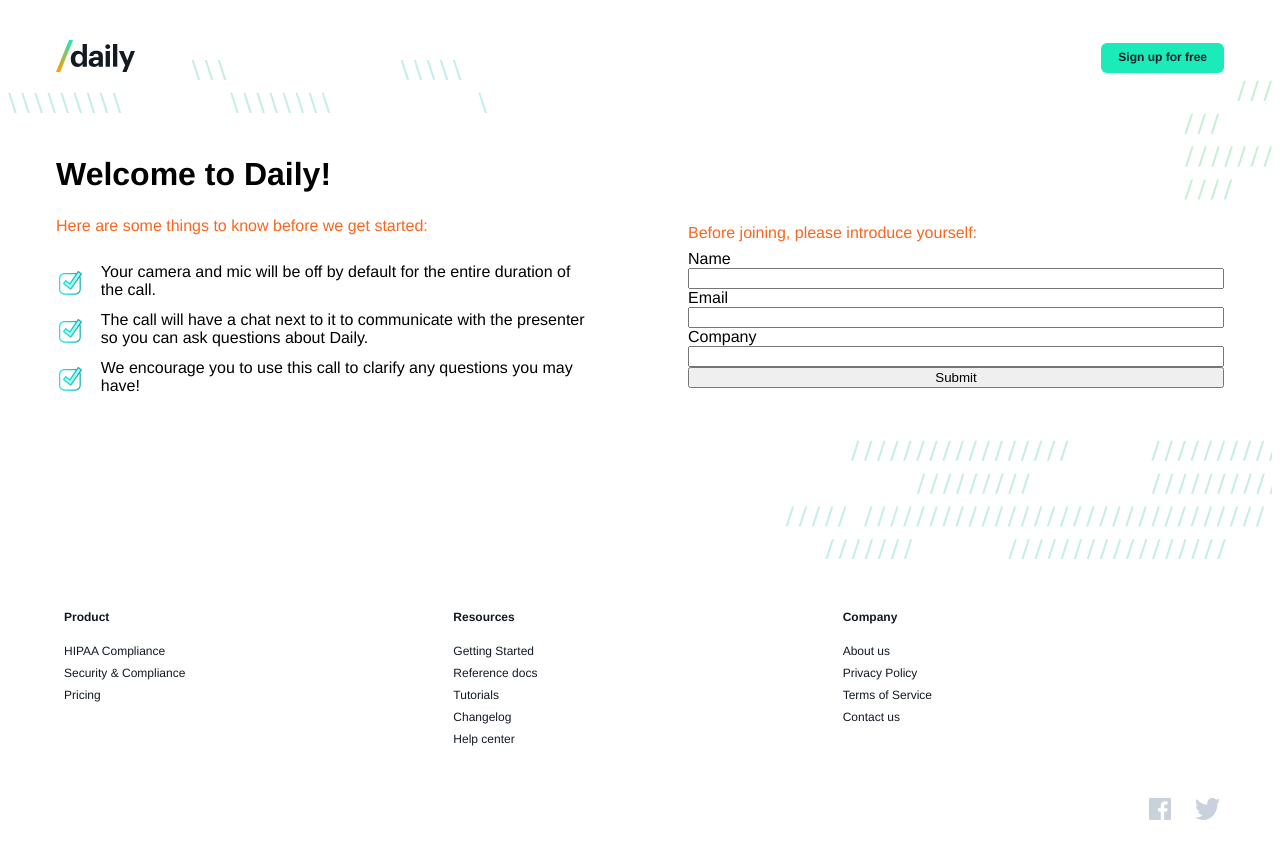
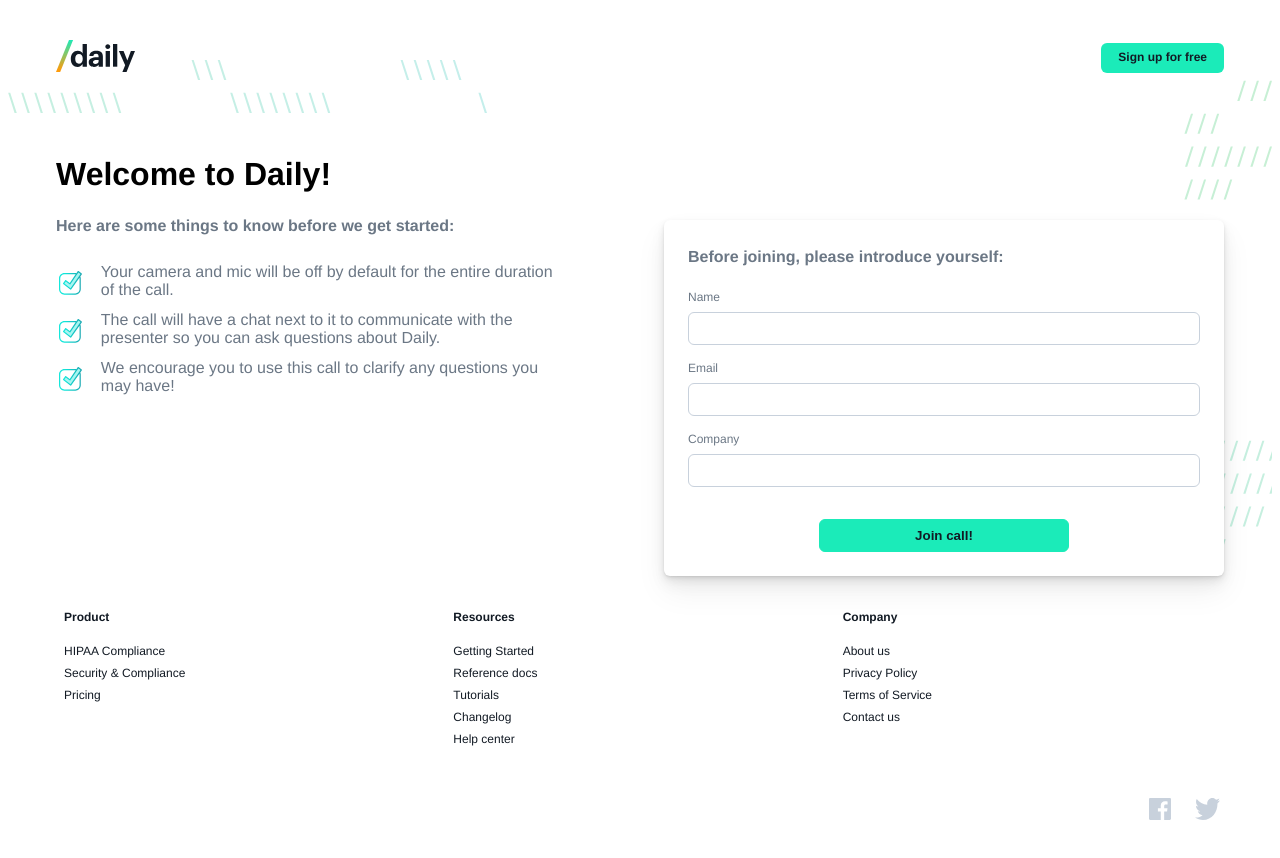
Before and after one commit to daily-demos/webinar, a React (Create React App) app: page /1 in a window 1280 px wide. Shown: the top 858 px of the page. Built offline with nearby package versions, Linux system fonts and the light colour scheme; no server answers; a web font is replaced by a local one.

Commit message:
styling updates'

```diff
--- a/src/components/text/BodyText.js
+++ b/src/components/text/BodyText.js
@@ -3,6 +3,7 @@
 
 const BodyText = styled.p`
   font-size: ${theme.fontSize.large};
+  color: ${theme.colors.greyDark};
   padding-top: 0.25rem;
   padding-bottom: 0.5rem;
   margin: 0;
--- a/src/views/WebinarCall.jsx
+++ b/src/views/WebinarCall.jsx
@@ -211,16 +211,14 @@
             </HintList>
           </SubContainer>
           <Form onSubmit={submitName}>
-            <InstructionText>
-              Before joining, please introduce yourself:
-            </InstructionText>
-            <label htmlFor="username">Name</label>
-            <input ref={inputRef} id="username" type="text" required />
-            <label htmlFor="email">Email</label>
-            <input ref={emailRef} id="email" type="text" required />
-            <label htmlFor="company">Company</label>
-            <input ref={companyRef} id="company" type="text" required />
-            <input type="submit" />
+            <FormHeader>Before joining, please introduce yourself:</FormHeader>
+            <Label htmlFor="username">Name</Label>
+            <Input ref={inputRef} id="username" type="text" required />
+            <Label htmlFor="email">Email</Label>
+            <Input ref={emailRef} id="email" type="text" required />
+            <Label htmlFor="company">Company</Label>
+            <Input ref={companyRef} id="company" type="text" required />
+            <SubmitButton type="submit" value="Join call!" />
           </Form>
         </WaitingRoom>
       )}
@@ -259,9 +257,6 @@
   }
 `;
 
-const InstructionText = styled(OrangeHeader)`
-  margin-top: 1rem;
-`;
 const HintList = styled.ul`
   list-style: none;
   padding-left: 0;
@@ -275,14 +270,56 @@
 `;
 
 const Form = styled.form`
-  margin-top: 3rem;
+  margin-top: 4rem;
   flex: 1;
   display: flex;
   flex-direction: column;
   margin-left: 3rem;
+  background-color: ${theme.colors.white};
+  border-radius: 6px;
+  box-shadow: 0 1px 2px rgba(0, 0, 0, 0.06), 0 2px 4px rgba(0, 0, 0, 0.06),
+    0 4px 8px rgba(0, 0, 0, 0.06), 0 8px 16px rgba(0, 0, 0, 0.06),
+    0 16px 32px rgba(0, 0, 0, 0.06);
+  padding: 1.5rem;
 
   @media (max-width: 996px) {
     margin-left: 0rem;
+  }
+`;
+
+const FormHeader = styled(BodyText)`
+  font-weight: 600;
+  color: ${theme.colors.greyDark};
+`;
+const InstructionText = styled(FormHeader)`
+  margin-top: 1rem;
+`;
+const Label = styled.label`
+  font-size: ${theme.fontSize.base};
+  color: ${theme.colors.greyDark};
+  margin-top: 1rem;
+  margin-bottom: 0.5rem;
+`;
+const Input = styled.input`
+  padding: 0.5rem;
+  border-radius: 6px;
+  border: 1px solid ${theme.colors.grey};
+`;
+const SubmitButton = styled.input`
+  padding: 0.5rem;
+  border-radius: 6px;
+  background-color: ${theme.colors.turquoise};
+  border: 1px solid ${theme.colors.turquoise};
+  color: ${theme.colors.blueDark};
+  font-weight: 600;
+  margin-top: 2rem;
+  width: 250px;
+  margin-left: auto;
+  margin-right: auto;
+  cursor: pointer;
+
+  &:hover {
+    border: 1px solid ${theme.colors.teal};
   }
 `;
 
```
